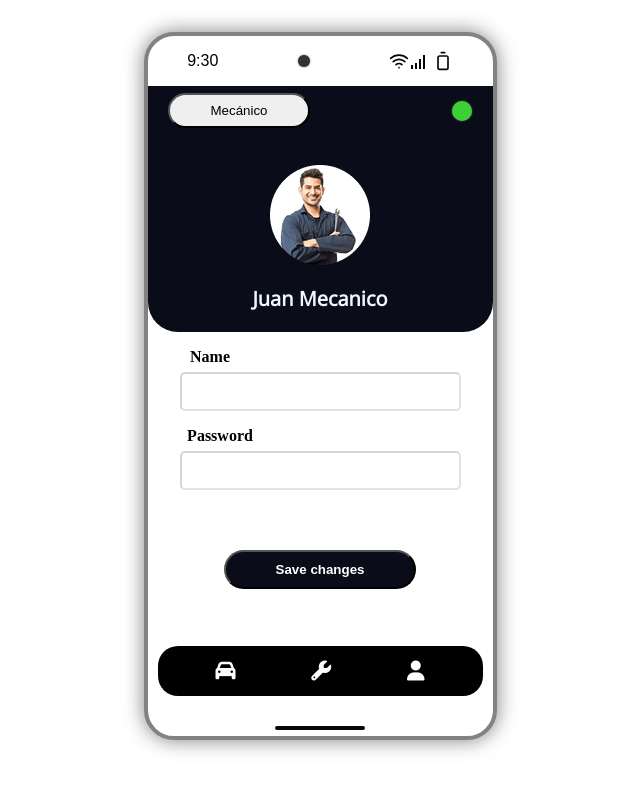
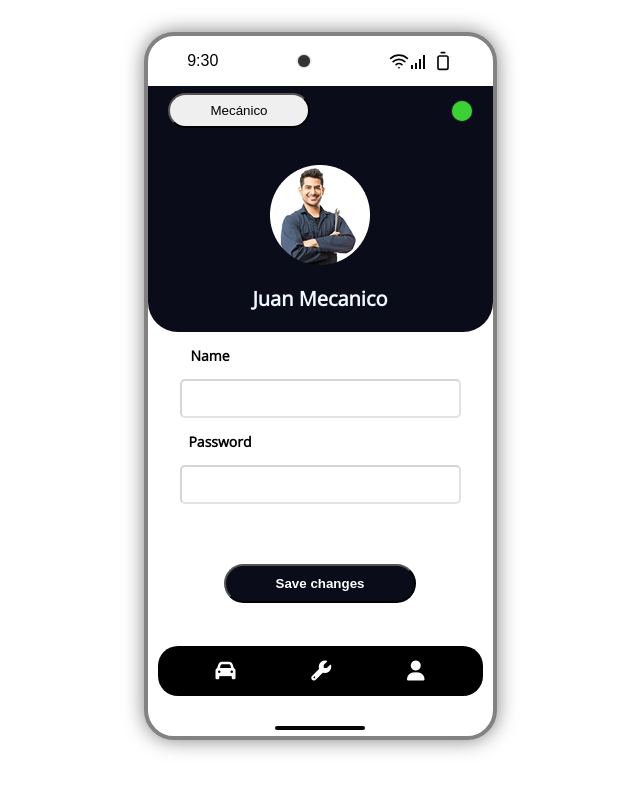
Before and after one commit to EfrenMV/Software-vue, a Vue app: page /usuario in a window 1280 px wide. Shown: the top 792 px of the page, without its empty margins (320-960 px from the left). Built offline with nearby package versions, Linux system fonts and the light colour scheme.

Commit message:
Se actualizaron las letras

```diff
--- a/src/views/usuario.vue
+++ b/src/views/usuario.vue
@@ -83,6 +83,7 @@ import Header from '@/components/Header.vue'
      margin-top: -10px;
      padding: 10px 50px;
      border-radius: 5px;
+     margin: 0px;
      border-color: #544c4c2a;
    }
 
@@ -96,7 +97,10 @@ import Header from '@/components/Header.vue'
 
    .input-container .tx, .tx1{
     font-weight: bold;
+    font-family: "Open Sans";
+    font-size: 14px;
     }
+
 
   .btnSave{
     padding: 10px 50px;
```
